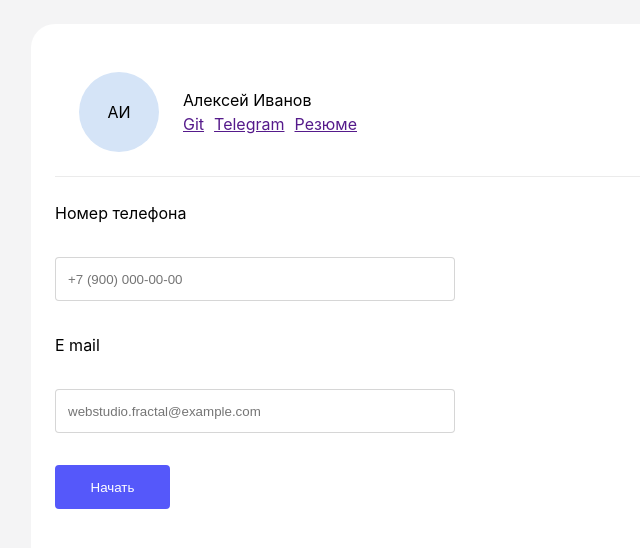
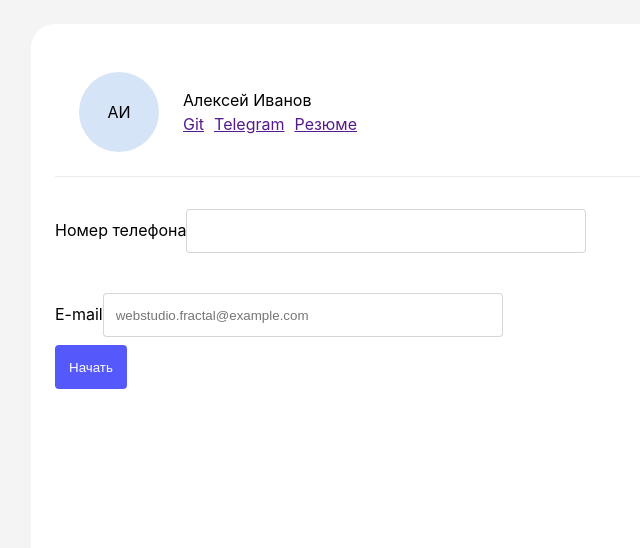
Before and after one commit to KillReal63/RegForm, a React (Vite) app: page / in a window 1280 px wide. Shown: the top 548 px of the page, without its empty margins (159-799 px from the left). Built offline with nearby package versions, Linux system fonts and the light colour scheme.

Commit message:
dev first page

```diff
--- a/package.json
+++ b/package.json
@@ -12,6 +12,8 @@
   "dependencies": {
     "@hookform/resolvers": "^3.3.2",
     "@reduxjs/toolkit": "^2.0.1",
+    "@types/react-input-mask": "^3.0.5",
+    "@types/react-text-mask": "^5.4.14",
     "react": "^18.2.0",
     "react-dom": "^18.2.0",
     "react-hook-form": "^7.49.2",
--- a/src/Components/Main/Main.tsx
+++ b/src/Components/Main/Main.tsx
@@ -1,4 +1,4 @@
-import { useForm } from 'react-hook-form';
+import { Controller, SubmitHandler, useForm } from 'react-hook-form';
 import Button from '../../ui/Button/Button';
 import { yupResolver } from '@hookform/resolvers/yup';
 import * as yup from 'yup';
@@ -6,20 +6,33 @@ import Input from '../../ui/Input/Input';
 import styles from './Main.module.css';
 import { useNavigate } from 'react-router-dom';
 
-const schema = yup.object({
-  phone: yup.number().positive().integer().required(),
-  email: yup.string().email(),
-});
+type FormValue = {
+  phone: string | number;
+  email: string;
+};
+
+const schema = yup
+  .object({
+    phone: yup.string().required(),
+    email: yup.string().email().required(),
+  })
+  .required();
 
 const Main = () => {
-  const { register, handleSubmit } = useForm({ resolver: yupResolver(schema) });
+  const { handleSubmit, control } = useForm({
+    resolver: yupResolver(schema),
+  });
 
   const navigate = useNavigate();
 
-  const onClick = () => {
+  const onSubmit: SubmitHandler<FormValue> = (data) => {
+    console.log(data);
     navigate('/profile');
   };
-  const onSubmit = () => console.log('test');
+
+  const handleNextClick = () => {
+    handleSubmit(onSubmit)();
+  };
 
   return (
     <div className={styles.main}>
@@ -39,17 +52,41 @@ const Main = () => {
         </div>
       </div>
       <form className={styles.form}>
-        <label>Номер телефона</label>
-        <Input placeholder='+7 (900) 000-00-00' {...register('phone')} />
-        <label>E mail</label>
-        <Input
-          placeholder='webstudio.fractal@example.com'
-          {...register('email')}
-        />
-        <Button onClick={onClick} variant='forward'>
-          Начать
-        </Button>
+        <div>
+          <Controller
+            name='phone'
+            control={control}
+            defaultValue=''
+            render={({ field: { ref, ...field } }) => (
+              <Input
+                label='Номер телефона'
+                type='tel'
+                {...field}
+                inputRef={ref}
+              />
+            )}
+          />
+        </div>
+        <div>
+          <Controller
+            name='email'
+            control={control}
+            defaultValue=''
+            render={({ field: { ref, ...field } }) => (
+              <Input
+                label='E-mail'
+                type='email'
+                placeholder='webstudio.fractal@example.com'
+                {...field}
+                inputRef={ref}
+              />
+            )}
+          />
+        </div>
       </form>
+      <Button onClick={handleNextClick} variant='forward'>
+        Начать
+      </Button>
     </div>
   );
 };
--- a/src/Components/Modal/Modal.tsx
+++ b/src/Components/Modal/Modal.tsx
@@ -51,7 +51,7 @@ const Modal: FC<Props> = ({ onClose, open, title }) => {
               height='80'
               rx='40'
               fill='#05AE71'
-              fill-opacity='0.15'
+              fillOpacity='0.15'
             />
             <path
               fillRule='evenodd'
--- a/src/ui/Input/Input.tsx
+++ b/src/ui/Input/Input.tsx
@@ -1,25 +1,34 @@
-import { FC } from 'react';
+import { ChangeEvent, FC } from 'react';
+import { RefCallBack } from 'react-hook-form';
 import styles from './Input.module.css';
-import { RefCallBack } from 'react-hook-form';
 
 type Props = {
   label?: string;
   name?: string;
-  placeholder: string;
-  type?: string;
+  placeholder?: string;
+  type: string;
   inputRef?: RefCallBack;
+  onChange: (e: ChangeEvent<HTMLInputElement>) => void;
 };
 
-const Input: FC<Props> = ({ label, placeholder, name, inputRef, ...props }) => {
+const Input: FC<Props> = ({
+  label,
+  placeholder,
+  name,
+  inputRef,
+  onChange,
+  ...props
+}) => {
   return (
     <>
       {label}
       <input
         ref={inputRef}
+        name={name}
         className={styles.input}
         placeholder={placeholder}
+        onChange={onChange}
         {...props}
-        name={name}
       />
     </>
   );
```
Also changed, not shown: 1 other file (tests, documents, lock files or other folders).
